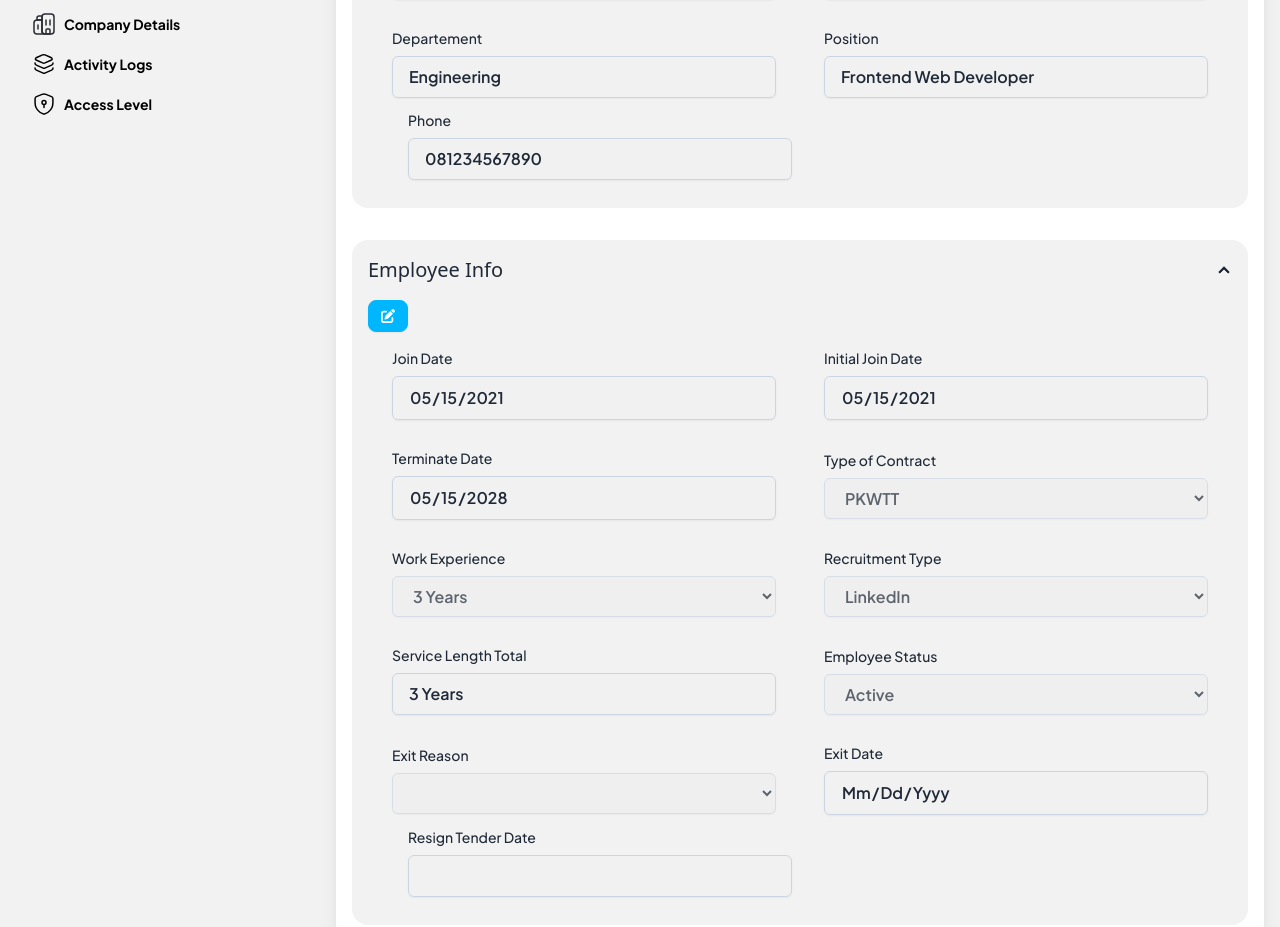
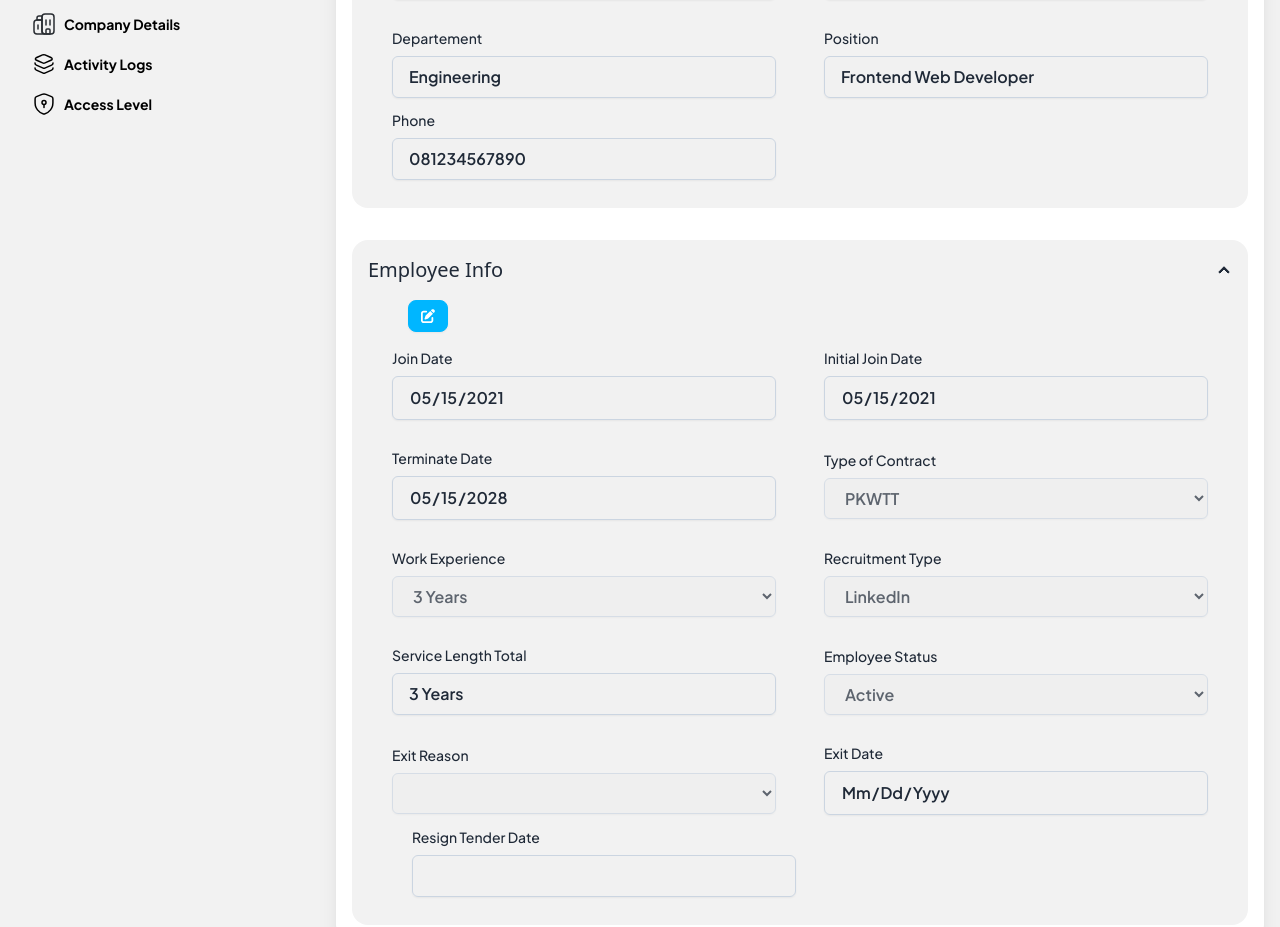
Before and after one commit to radenmasabdul/fordeApp, a Vue app: page /employees_details/1 in a window 1280 px wide. Shown: the part 402-1329 px from the top of the page. Built offline with nearby package versions, Linux system fonts and the light colour scheme; what vue-awesome-paginate would draw is missing.

Commit message:
add page not found & minor update in page employees

```diff
--- a/src/routes/index.js
+++ b/src/routes/index.js
@@ -3,6 +3,7 @@ import { createRouter, createWebHistory } from 'vue-router';
 import Home from '../views/Home.vue';
 import EmployeeList from '../views/employees/EmployeeList.vue';
 import Employees from '../views/employees/Employees.vue';
+import NotFound from '../views/NotFound.vue';
 
 const router = createRouter({
     history: createWebHistory(import.meta.env.BASE_URL),
@@ -31,6 +32,14 @@ const router = createRouter({
                 title: "Employees",
             },
         },
+        {
+            path: "/:pathMatch(.*)*",
+            name: "notfoundpages",
+            component: NotFound,
+            meta: {
+                title: "Not Found",
+            },
+        },
     ]
 })
 
--- /dev/null
+++ b/src/views/NotFound.vue
@@ -0,0 +1,28 @@
+<script setup>
+import { RouterLink } from "vue-router";
+</script>
+
+<template>
+  <section class="bg-white">
+    <div class="py-8 px-4 mx-auto max-w-screen-xl lg:py-16 lg:px-6">
+      <div class="mx-auto max-w-screen-sm text-center">
+        <h1 class="mb-4 text-7xl tracking-tight font-extrabold lg:text-9xl text-primary-600 dark:text-primary-500">
+          404
+        </h1>
+        <p class="mb-4 text-3xl tracking-tight font-bold text-gray-900 md:text-4xl">Something's missing.</p>
+        <p class="mb-4 text-lg font-light text-gray-500">
+          Sorry, we can't find that page. You'll find lots to explore on the home page.
+        </p>
+
+        <RouterLink to="/">
+          <a
+            class="inline-flex items-center px-3 py-2 text-sm font-medium text-center text-white bg-blue-700 rounded-lg hover:bg-blue-800 focus:ring-4 focus:outline-none focus:ring-blue-300"
+            >Back to Homepage</a
+          >
+        </RouterLink>
+      </div>
+    </div>
+  </section>
+</template>
+
+<style scoped></style>
--- a/src/views/employees/Employees.vue
+++ b/src/views/employees/Employees.vue
@@ -139,11 +139,13 @@ let classStyles =
             </div>
           </div>
 
-          <div class="flex flex-wrap justify-start items-center mx-10">
+          <div class="flex flex-wrap justify-around items-center">
             <div class="mb-3">
               <label class="block mb-2 font-JakartaSans font-medium text-sm" for="phones">Phone</label>
               <input type="text" name="phones" id="phones" :class="classStyle" disabled :value="employee?.phone" />
             </div>
+
+            <div class="w-96"></div>
           </div>
         </div>
       </div>
@@ -161,7 +163,7 @@ let classStyles =
         />
         <div class="collapse-title text-xl font-medium">Employee Info</div>
         <div class="collapse-content" v-if="isCollapseEmployee">
-          <div class="flex flex-wrap justify-start items-center gap-2">
+          <div class="flex flex-wrap justify-start items-center gap-2 mx-10">
             <button class="btn btn-info btn-sm" @click="editData" v-if="!isDisabled">
               <span><font-awesome-icon :icon="['fas', 'pen-to-square']" style="color: #ffffff" /></span>
             </button>
@@ -328,7 +330,7 @@ let classStyles =
             </div>
           </div>
 
-          <div class="flex flex-wrap justify-start items-center mx-10">
+          <div class="flex flex-wrap justify-around items-center mx-10">
             <div class="mb-3">
               <label class="block mb-2 font-JakartaSans font-medium text-sm" for="resign">Resign Tender Date</label>
               <input
@@ -340,6 +342,8 @@ let classStyles =
                 v-model="employee.resign_tender_date"
               />
             </div>
+
+            <div class="w-96"></div>
           </div>
         </div>
       </div>
```
